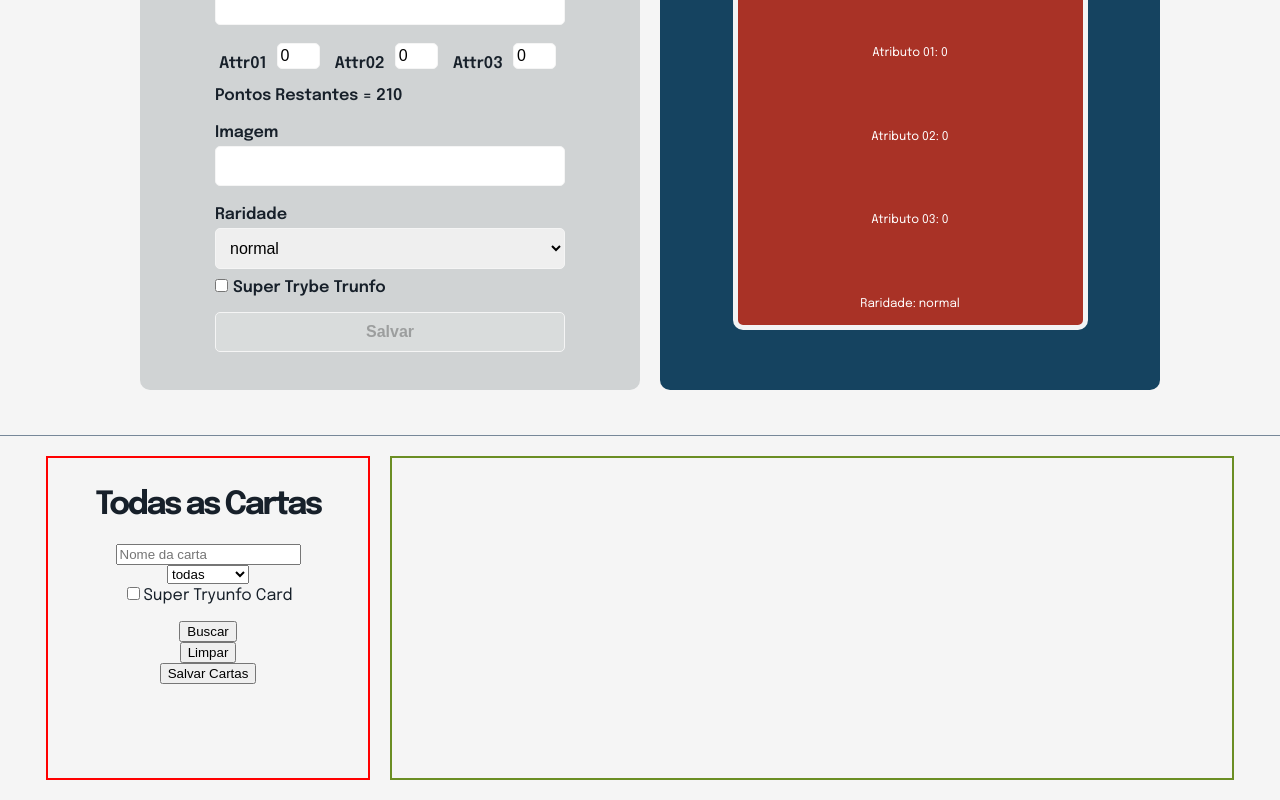
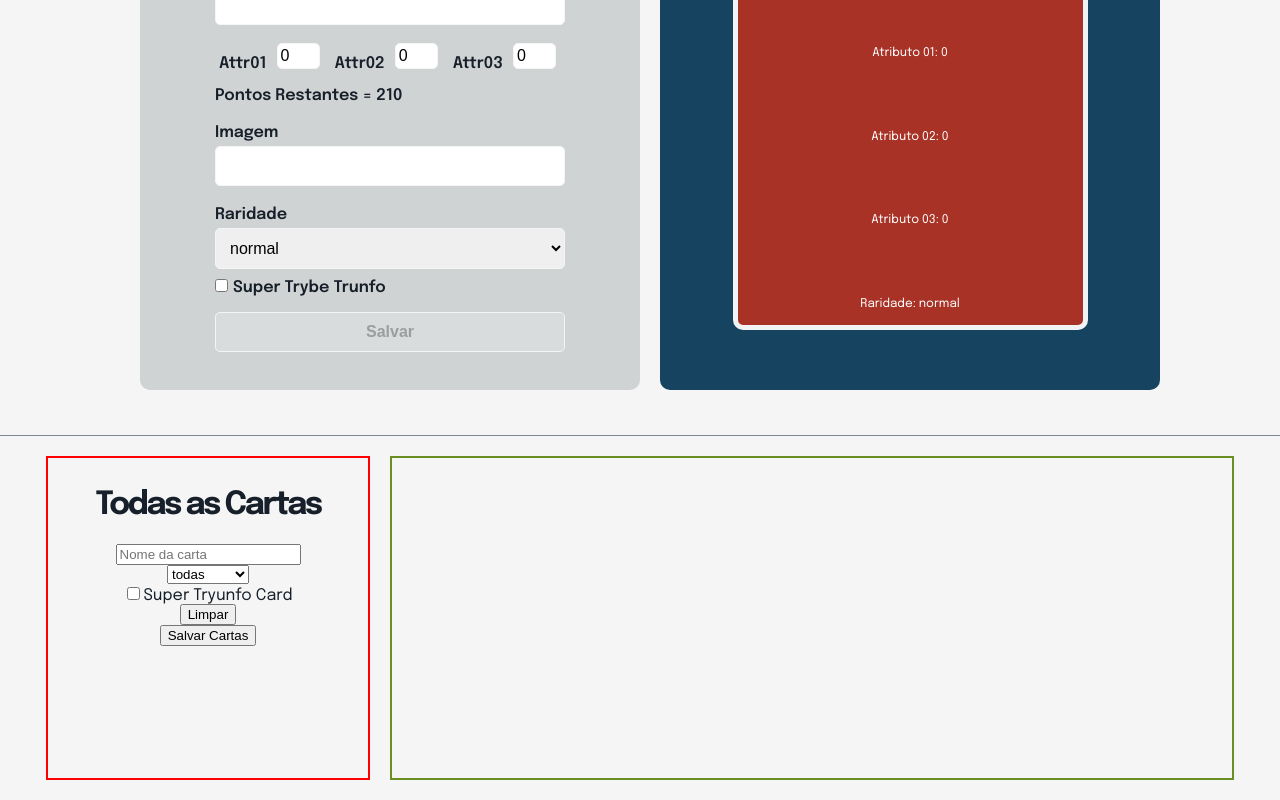
Before and after one commit to phvleite/tryunfo, a React (Create React App) app: page / in a window 1280 px wide. Shown: the part 411-1211 px from the top of the page. Built offline with nearby package versions, Linux system fonts and the light colour scheme.

Commit message:
Requisitos 10 e 11 aprovados

```diff
--- a/src/App.js
+++ b/src/App.js
@@ -31,29 +31,16 @@ class App extends React.Component {
       saveButton: true,
       cardsTryunfo: cardSuperTryunfo,
       searchCard: '',
-      showCard: '',
-      rareFilter: 'todas',
-      showRare: '',
+      rareFilter: '',
       trunfoFilter: false,
       searchFields: false,
     };
   }
 
-  buttonSearchCard = (searchCard, rareFilter) => {
-    if (rareFilter === 'todas') {
-      this.setState({ showCard: searchCard }, () => this.cardList());
-    } else {
-      this.setState({ showCard: searchCard, showRare: rareFilter,
-      }, () => this.cardList());
-    }
-  }
-
   clearSearchCard = () => {
     this.setState({
       searchCard: '',
-      showCard: '',
-      rareFilter: 'todas',
-      showRare: '',
+      rareFilter: '',
       trunfoFilter: false,
       searchFields: false });
   }
@@ -62,6 +49,9 @@ class App extends React.Component {
     const { name } = target;
     const value = target.type === 'checkbox' ? target.checked : target.value;
     this.setState({ [name]: value }, () => this.validate());
+    if (name === 'rareFilter' && value === 'todas') {
+      this.setState({ [name]: '' });
+    }
     if (name === 'trunfoFilter' && value) {
       this.setState({ searchFields: true }, () => this.cardList());
     } else if (name === 'trunfoFilter' && !value) {
@@ -149,7 +139,7 @@ class App extends React.Component {
   }
 
   cardList = () => {
-    const { cardsTryunfo, showCard, showRare, trunfoFilter, hasTrunfo } = this.state;
+    const { cardsTryunfo, trunfoFilter, hasTrunfo, searchCard, rareFilter } = this.state;
     const trunfo = cardsTryunfo.some((card) => card.cardTrunfo);
     if (!hasTrunfo && trunfo) {
       this.setState({ hasTrunfo: trunfo });
@@ -158,8 +148,8 @@ class App extends React.Component {
       <Cards
         cardsTryunfo={ cardsTryunfo }
         onRemoveCard={ this.onRemoveCard }
-        showCard={ showCard }
-        showRare={ showRare }
+        searchCard={ searchCard }
+        rareFilter={ rareFilter }
         trunfoFilter={ trunfoFilter }
         hasTrunfo={ hasTrunfo }
       />
--- a/src/components/Cards.js
+++ b/src/components/Cards.js
@@ -6,8 +6,8 @@ class Cards extends Component {
     const {
       cardsTryunfo,
       onRemoveCard,
-      showCard,
-      showRare,
+      searchCard,
+      rareFilter,
       trunfoFilter,
     } = this.props;
 
@@ -19,13 +19,13 @@ class Cards extends Component {
 
     let cardsTryunfoFiltered = [];
     if (!trunfoFilter) {
-      if (showRare === '') {
+      if (rareFilter === '') {
         cardsTryunfoFiltered = cardsTryunfo
-          .filter((card) => card.cardName.includes(showCard));
+          .filter((card) => card.cardName.includes(searchCard));
       } else {
         cardsTryunfoFiltered = cardsTryunfo
-          .filter((card) => card.cardRare === showRare)
-          .filter((card) => card.cardName.includes(showCard));
+          .filter((card) => card.cardRare === rareFilter)
+          .filter((card) => card.cardName.includes(searchCard));
       }
     } else {
       cardsTryunfoFiltered = cardsTryunfo
@@ -93,8 +93,8 @@ class Cards extends Component {
 Cards.propTypes = {
   cardsTryunfo: PropTypes.arrayOf(PropTypes.object).isRequired,
   onRemoveCard: PropTypes.func.isRequired,
-  showCard: PropTypes.string.isRequired,
-  showRare: PropTypes.string.isRequired,
+  searchCard: PropTypes.string.isRequired,
+  rareFilter: PropTypes.string.isRequired,
   trunfoFilter: PropTypes.bool.isRequired,
 };
 
--- a/src/components/Filtercards.js
+++ b/src/components/Filtercards.js
@@ -6,7 +6,6 @@ class Filtercards extends Component {
     const {
       searchCard,
       onInputChange,
-      buttonSearchCard,
       clearSearchCard,
       rareFilter,
       searchFields,
@@ -53,14 +52,6 @@ class Filtercards extends Component {
           />
           Super Tryunfo Card
         </label>
-        <br />
-        <button
-          type="submit"
-          disabled={ searchFields }
-          onClick={ () => buttonSearchCard(searchCard, rareFilter) }
-        >
-          Buscar
-        </button>
         <button
           type="submit"
           onClick={ () => clearSearchCard() }
@@ -82,7 +73,6 @@ Filtercards.propTypes = {
   searchCard: PropTypes.string.isRequired,
   rareFilter: PropTypes.string.isRequired,
   onInputChange: PropTypes.func.isRequired,
-  buttonSearchCard: PropTypes.func.isRequired,
   clearSearchCard: PropTypes.func.isRequired,
   saveAllCards: PropTypes.func.isRequired,
   searchFields: PropTypes.bool.isRequired,
```
